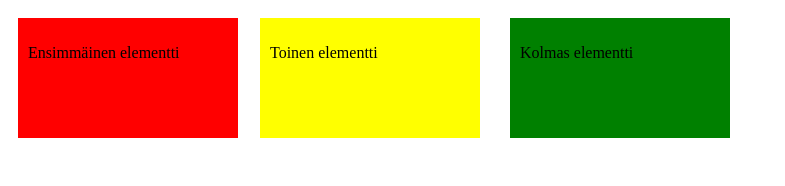
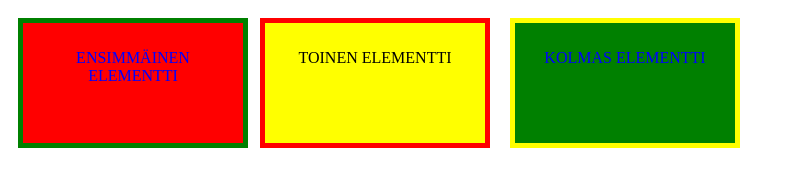
Before and after one commit to a-aula/Lapio-website, a plain HTML site: page position.html in a window 1280 px wide. Shown: the whole page, without its empty margins (0-785 px from the left). Drawn offline with Linux system fonts and the light colour scheme.

Commit message:
Osa 3. Kymmenes tehtävä

```diff
--- a/styles.css
+++ b/styles.css
@@ -4,6 +4,12 @@
   background-color: red;
   margin: 10px;
   padding: 10px;
+  text-align: center;
+  color: blue;
+  text-transform: uppercase;
+  border-style: solid;
+  border-width: 5px;
+  border-color: green;
   position: absolute;
 }
 
@@ -13,6 +19,11 @@
   background-color: yellow;
   margin: 10px;
   padding: 10px;
+  text-align: center;
+  text-transform: uppercase;
+  border-style: solid;
+  border-width: 5px;
+  border-color: red;
   position: absolute;
   left: 250px;
 }
@@ -23,6 +34,12 @@
   background-color: green;
   margin: 10px;
   padding: 10px;
+  text-align: center;
+  color: blue;
+  text-transform: uppercase;
+  border-style: solid;
+  border-width: 5px;
+  border-color: yellow;
   position: absolute;
   left: 500px;
 }
```
